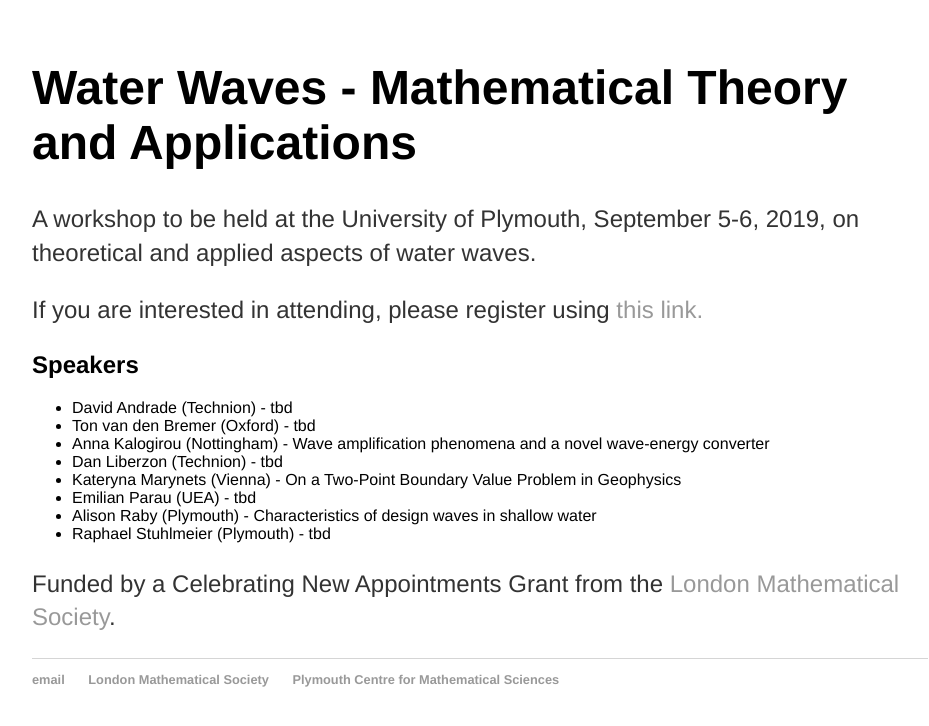
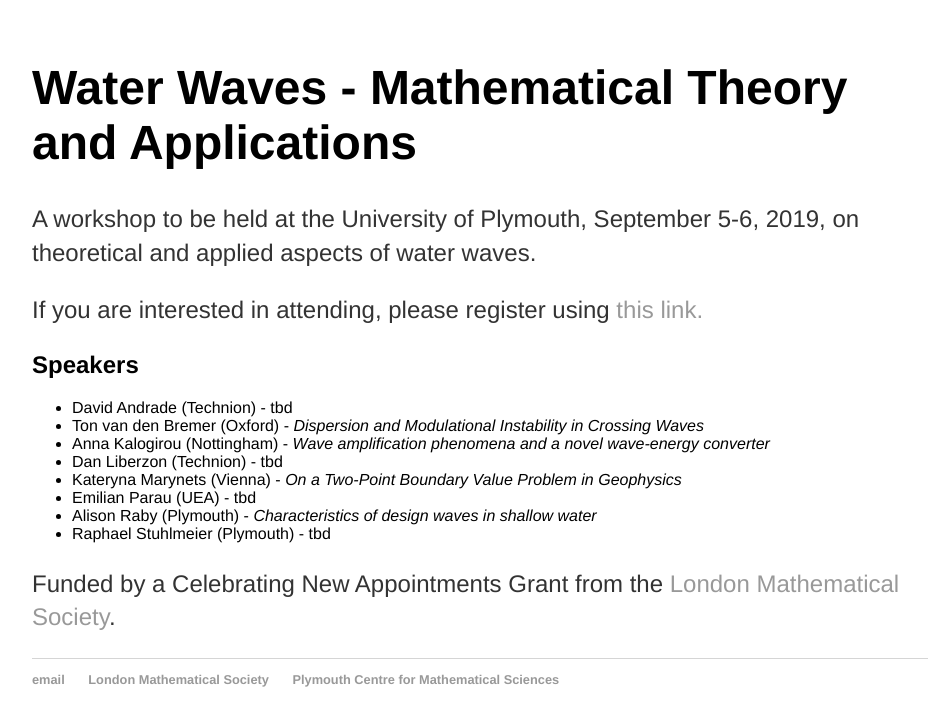
Before and after one commit to rstuhlmeier/rstuhlmeier.github.io, a Jekyll site: the page built from conferences/workshop.html, in a window 1280 px wide. Shown: the top 726 px of the page, without its empty margins (160-1089 px from the left). Built offline with Jekyll 4.4.1, drawn with Linux system fonts in a browser that asks for light colours.

Commit message:
Update workshop.html

```diff
--- a/conferences/workshop.html
+++ b/conferences/workshop.html
@@ -12,12 +12,12 @@ title: Workshop Water Waves - Mathematical Theory and Applications
 <h2>Speakers</h2>
 <ul type=disc>
 <li>David Andrade (Technion) - tbd </li>
-<li>Ton van den Bremer (Oxford) - tbd </li>
-<li>Anna Kalogirou (Nottingham) - Wave amplification phenomena and a novel wave-energy converter</li>
+  <li>Ton van den Bremer (Oxford) - <i>Dispersion and Modulational Instability in Crossing Waves</i> </li>
+<li>Anna Kalogirou (Nottingham) - <i>Wave amplification phenomena and a novel wave-energy converter</i></li>
 <li>Dan Liberzon (Technion) - tbd </li>
-<li>Kateryna Marynets (Vienna) - On a Two-Point Boundary Value Problem in Geophysics </li>
+  <li>Kateryna Marynets (Vienna) - <i>On a Two-Point Boundary Value Problem in Geophysics</i> </li>
 <li>Emilian Parau (UEA) - tbd </li>
-<li>Alison Raby (Plymouth) - Characteristics of design waves in shallow water</li>
+  <li>Alison Raby (Plymouth) - <i>Characteristics of design waves in shallow water</i></li>
 <li>Raphael Stuhlmeier (Plymouth) - tbd  </li>
 </ul>
 
```
